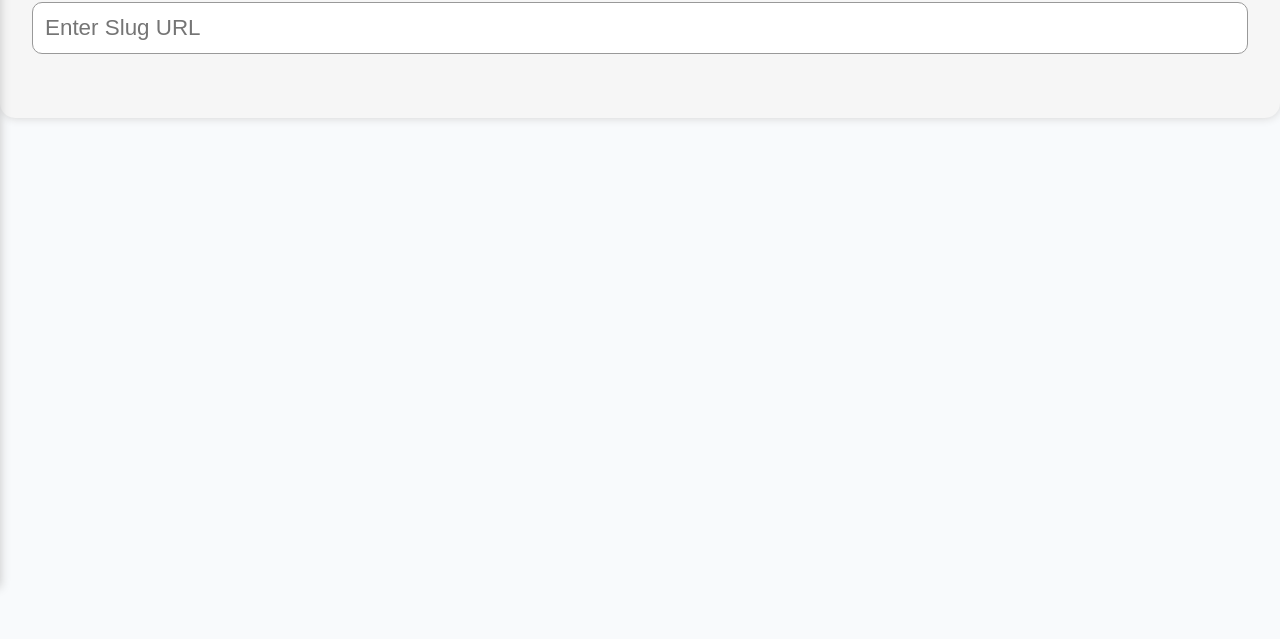
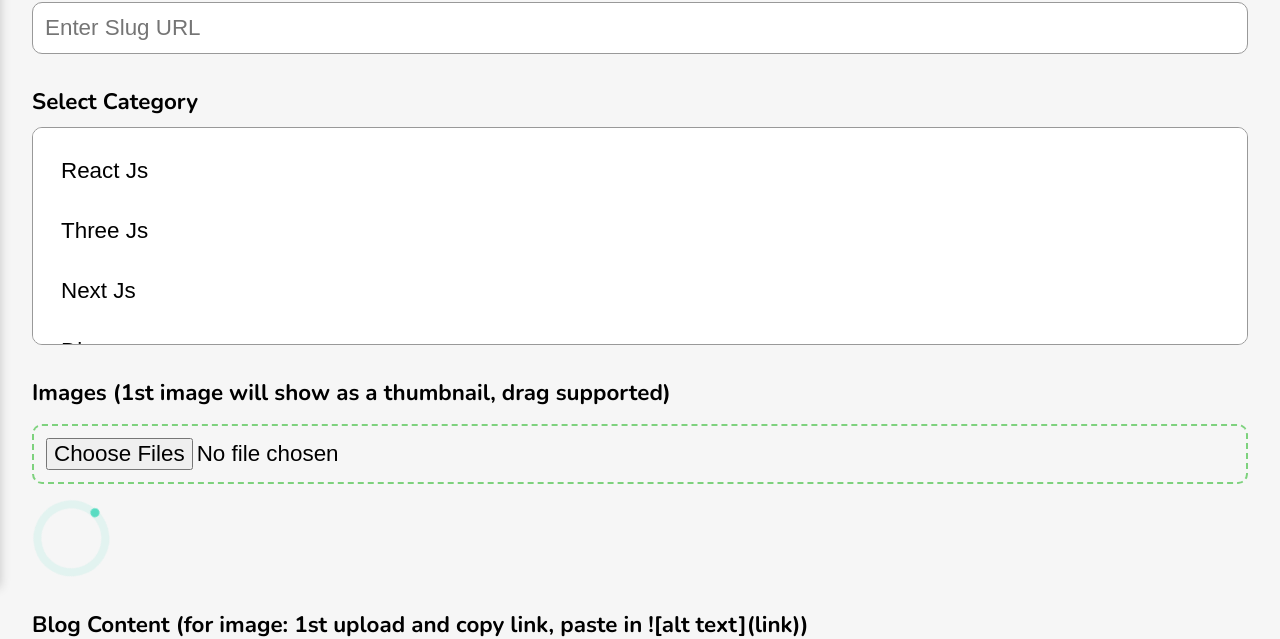
Before and after one commit to FlxBot001/My-Portfolio-BE, a Next.js app: page /blogs/addblog in a window 1280 px wide. Shown: the part 313-952 px from the top of the page. Before the commit the page ends 800 px from the top, so only its background shows below. Built offline with nearby package versions, Linux system fonts and the light colour scheme.

Commit message:
Updated Blog component to accomodate image category, slug and title

```diff
--- a/components/Blog.js
+++ b/components/Blog.js
@@ -2,6 +2,7 @@
 import ReactMarkdown from 'react-markdown';
 import MarkdownEditor from 'react-markdown-editor-lite';
 import 'react-markdown-editor-lite/lib/index.css';
+import Spinner from './Spinner';
 
 export default function Blog() {
 
@@ -20,6 +21,45 @@ export default function Blog() {
                 <label htmlFor="title">Slug (SEO friendly URL)</label>
                 <input type="text" id='slug' placeholder='Enter Slug URL' />
             </div>
+
+            {/* blog category */}
+            <div className="w-100 flex flex-col flex-left mb-2">
+                <label htmlFor="category"> Select Category</label>
+                <select name="category" id="category" multiple>
+                    <option value="React Js"> React Js</option>
+                    <option value="Three Js"> Three Js</option>
+                    <option value="Next Js"> Next Js</option>
+                    <option value="Django"> Django</option>
+                    <option value="Artificial Intellijence"> Artificial Intellijence</option>
+                    <option value="AWS Cloud"> AWS Cloud</option>
+                    <option value="Azure Cloud"> Azure Cloud</option>
+                    <option value="GCP Cloud"> GCP Cloud</option>
+                    <option value="JWT Tokens"> JWT Tokens</option>
+                    <option value="Cyber Security"> Cyber Security</option>
+                    <option value="DevSecOps"> DevSecOps</option>
+                    <option value="DevOps"> DevOps</option>
+                </select>
+            </div>
+
+            {/* blog image */}
+            <div className="w-100 flex flex-col flex-left mb-2">
+                <div className="w-100">
+                    <label htmlFor="images"> Images (1st image will show as a thumbnail, drag supported)</label>
+                    <input type="file" id='fileInput' className="mt-1" accept='image/*' multiple />
+                </div>
+                <div className="w-100 flex flex-left mt-1">
+                    <Spinner />
+                </div>
+            </div>
+
+            {/* image preview and Image sortable*/}
+            {/* pending */}
+
+            {/* markdown description */}
+            <div className="description w-100 flex flex-col flex-left mb-2">
+                <label htmlFor="description">Blog Content (for image: 1st upload and copy link, paste in ![alt text](link))</label>
+
+            </div>
         </form>
     </>
 }
```
